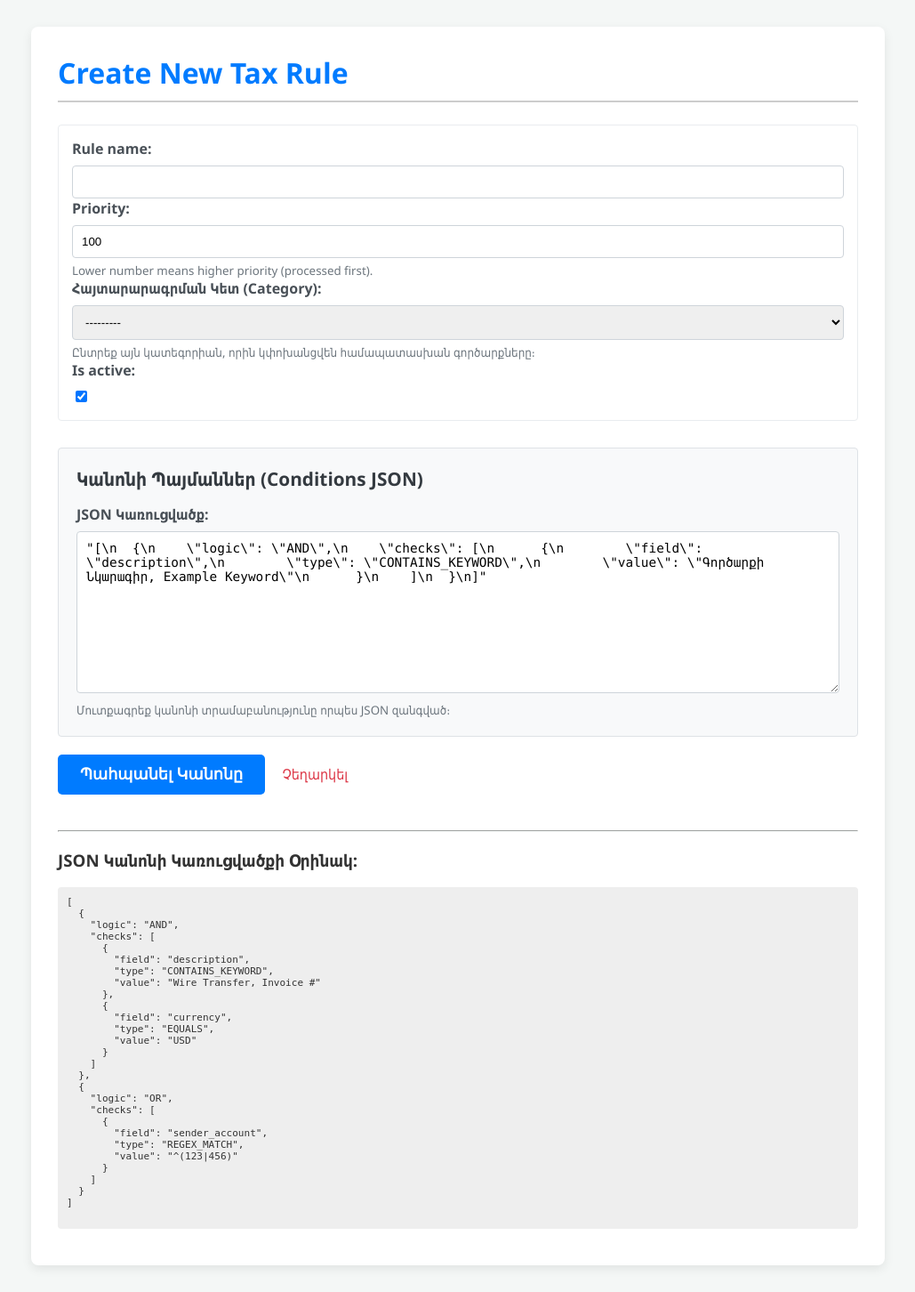
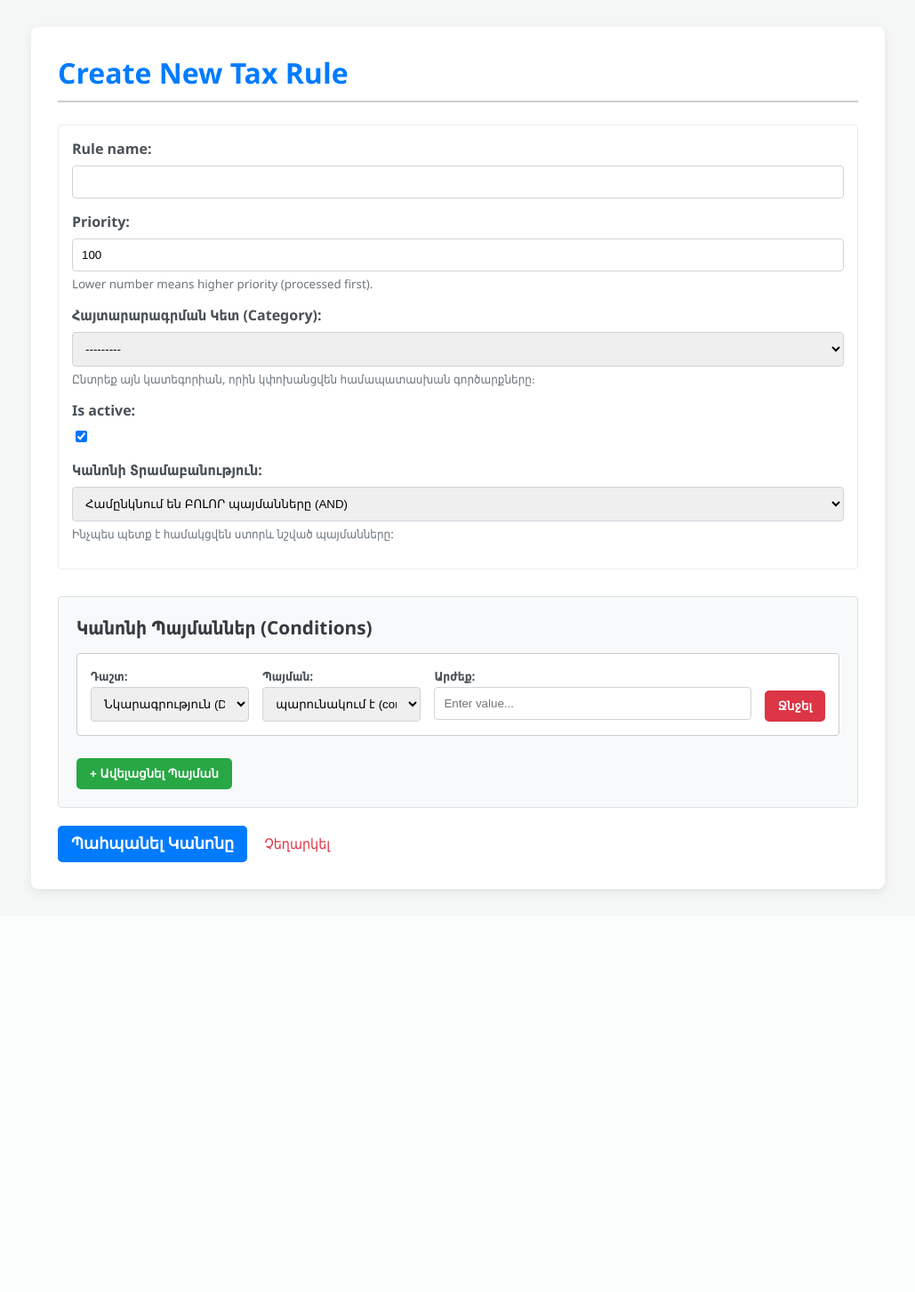
Before and after one commit to thehappydev393/TaxDeclaration, a Django app: page /app/rules/create/ in a window 1280 px wide. Shown: the whole page at 89% size, without its empty margins (125-1154 px from the left). After the commit the page ends 1006 px from the top, so only its background shows below. Run offline with Django 5.2, Linux system fonts and the light colour scheme; a user stored in the database is signed in; tables that the repository leaves empty hold one stand-in row (values such as "Sample post").

Commit message:
Rule create/edit form updates

```diff
--- a/tax_processor/forms.py
+++ b/tax_processor/forms.py
@@ -1,11 +1,12 @@
 # tax_processor/forms.py
 
 from django import forms
+from django.forms import formset_factory # Import formset_factory
 from datetime import date
 from .models import Declaration, TaxRule, DeclarationPoint, UnmatchedTransaction
 
 # -----------------------------------------------------------
-# Helper Widgets (For JSON field formatting)
+# Helper Widgets
 # -----------------------------------------------------------
 
 class UnescapedTextarea(forms.Textarea):
@@ -59,28 +60,84 @@
         self.fields['statement_files'].widget.attrs.update({'multiple': 'multiple'})
 
 # -----------------------------------------------------------
-# 2. Tax Rule Form (For Superadmin Rule Creation/Editing)
+# NEW: Dynamic Condition Form
+# -----------------------------------------------------------
+
+# Define the choices for the dropdowns based on your models and rules_engine
+TRANSACTION_FIELD_CHOICES = [
+    ('description', 'Նկարագրություն (Description)'),
+    ('sender', 'Ուղարկող (Sender)'),
+    ('sender_account', 'Ուղարկողի Հաշիվ (Sender Account)'),
+    ('amount', 'Գումար (Amount)'),
+    ('currency', 'Արժույթ (Currency)'),
+]
+
+CONDITION_TYPE_CHOICES = [
+    ('CONTAINS_KEYWORD', 'պարունակում է (contains keyword)'),
+    ('EQUALS', 'հավասար է (equals)'),
+    ('REGEX_MATCH', 'համընկնում է REGEX-ին (regex match)'),
+    ('GREATER_THAN', 'մեծ է (>)'),
+    ('LESS_THAN', 'փոքր է (<)'),
+]
+
+class ConditionForm(forms.Form):
+    """
+    A single form representing one check in the rules engine.
+    e.g., [Field: description] [Type: CONTAINS_KEYWORD] [Value: 'Salary']
+    """
+    field = forms.ChoiceField(
+        choices=TRANSACTION_FIELD_CHOICES,
+        label="Դաշտ",
+        widget=forms.Select(attrs={'class': 'condition-field'})
+    )
+    condition_type = forms.ChoiceField(
+        choices=CONDITION_TYPE_CHOICES,
+        label="Պայման",
+        widget=forms.Select(attrs={'class': 'condition-type'})
+    )
+    value = forms.CharField(
+        label="Արժեք",
+        widget=forms.TextInput(attrs={'class': 'condition-value', 'placeholder': 'Enter value...'})
+    )
+
+# Create a FormSet factory from the new ConditionForm
+# extra=1 shows one blank form by default.
+# can_delete=True adds a checkbox for deleting rows.
+BaseConditionFormSet = formset_factory(ConditionForm, extra=1, can_delete=True)
+
+
+# -----------------------------------------------------------
+# 2. Tax Rule Form (MODIFIED)
 # -----------------------------------------------------------
 
 class TaxRuleForm(forms.ModelForm):
-    """Form for creating and editing Tax Rules."""
+    """
+    Form for creating and editing Tax Rules.
+    NOW uses a dynamic logic dropdown instead of the JSON textarea.
+    """
 
-    # CRITICAL FIX: Use the custom choice field to handle the "Name - Description" display.
     declaration_point = DeclarationPointChoiceField(
         queryset=DeclarationPoint.objects.all().order_by('name'),
         label="Հայտարարագրման Կետ (Category)",
         help_text="Ընտրեք այն կատեգորիան, որին կփոխանցվեն համապատասխան գործարքները։"
     )
 
+    # NEW: Logic dropdown
+    logic = forms.ChoiceField(
+        choices=[
+            ('AND', 'Համընկնում են ԲՈԼՈՐ պայմանները (AND)'),
+            ('OR', 'Համընկնում է ՑԱՆԿԱՑԱԾ պայման (OR)'),
+        ],
+        label="Կանոնի Տրամաբանություն",
+        help_text="Ինչպես պետք է համակցվեն ստորև նշված պայմանները:"
+    )
+
     class Meta:
         model = TaxRule
-        fields = ['rule_name', 'priority', 'declaration_point', 'conditions_json', 'is_active']
+        # REMOVED 'conditions_json' from fields
+        fields = ['rule_name', 'priority', 'declaration_point', 'is_active']
         widgets = {
-            'conditions_json': UnescapedTextarea(attrs={'rows': 10, 'cols': 80}),
             'priority': forms.NumberInput(attrs={'min': 1, 'max': 100}),
-        }
-        help_texts = {
-            'conditions_json': 'Մուտքագրեք կանոնի տրամաբանությունը որպես JSON զանգված։',
         }
 
 
--- a/tax_processor/templates/tax_processor/rule_form.html
+++ b/tax_processor/templates/tax_processor/rule_form.html
@@ -1,5 +1,5 @@
 {% load static %}
-{% load json_filters %}
+{# We don't need json_filters anymore for this form #}
 <!DOCTYPE html>
 <html lang="en">
 <head>
@@ -18,43 +18,52 @@
             padding: 10px;
             border: 1px solid #ced4da;
             border-radius: 4px;
-            box-sizing: border-box;
-        }
-        textarea {
-            width: 100%;
-            padding: 10px;
-            border: 1px solid #ced4da;
-            border-radius: 4px;
-            box-sizing: border-box;
-            font-family: Consolas, monospace; /* Monospace font for JSON */
-            font-size: 0.9em;
+            box-sizing: border-box; /* Important for 100% width */
         }
         small { display: block; color: #6c757d; margin-top: 5px; }
         p.errorlist { color: red; margin-top: 5px; }
 
-        /* JSON specific styling */
-        .json-section {
+        /* NEW: Dynamic Formset Styling */
+        .conditions-section {
             margin-top: 30px;
             padding: 20px;
             background-color: #f8f9fa;
             border: 1px solid #dee2e6;
             border-radius: 4px;
         }
-        .json-section h2 { margin-top: 0; margin-bottom: 15px; color: #343a40; font-size: 1.3em; }
+        .conditions-section h2 { margin-top: 0; margin-bottom: 15px; color: #343a40; font-size: 1.3em; }
+
+        .condition-form-row {
+            display: grid;
+            grid-template-columns: 1fr 1fr 2fr auto;
+            gap: 15px;
+            padding: 15px;
+            margin-bottom: 10px;
+            border: 1px solid #ccc;
+            border-radius: 4px;
+            background: #fff;
+            align-items: flex-start; /* Align tops of elements */
+        }
+        .condition-form-row label {
+            font-size: 0.85em;
+            margin-bottom: 3px;
+        }
 
         /* Button Styling */
-        button[type="submit"] {
-            padding: 12px 25px;
-            background-color: #007bff;
-            color: white;
+        .btn {
+            padding: 10px 15px;
             border: none;
             border-radius: 5px;
             cursor: pointer;
-            font-size: 1.1em;
             font-weight: bold;
-            margin-top: 20px;
+            text-decoration: none;
+            display: inline-block;
+            text-align: center;
         }
-        button[type="submit"]:hover { background-color: #0056b3; }
+        .btn-primary { background-color: #007bff; color: white; }
+        .btn-primary:hover { background-color: #0056b3; }
+        .btn-success { background-color: #28a745; color: white; }
+        .btn-danger { background-color: #dc3545; color: white; }
         .cancel-link { color: #dc3545; margin-left: 15px; text-decoration: none; }
     </style>
 </head>
@@ -62,23 +71,21 @@
 <div class="container">
     <h1>{{ title }}</h1>
 
-    <form method="post">
+    <form method="post" id="rule-form">
         {% csrf_token %}
 
-        {% if form.non_field_errors %}
+        {% if form.non_field_errors or formset.non_field_errors %}
         <div style="color: red; padding: 10px; border: 1px solid red; margin-bottom: 15px;">
             {{ form.non_field_errors }}
+            {{ formset.non_field_errors }}
         </div>
         {% endif %}
 
         <div class="field-group">
             {% for field in form %}
-            {% if field.name != 'conditions_json' %}
-            <div>
+            <div style="margin-bottom: 15px;">
                 <label for="{{ field.id_for_label }}">{{ field.label }}:</label>
-
                 {{ field }}
-
                 {% if field.help_text %}
                 <small>{{ field.help_text }}</small>
                 {% endif %}
@@ -86,59 +93,117 @@
                 <p class="errorlist">{{ error }}</p>
                 {% endfor %}
             </div>
-            {% endif %}
             {% endfor %}
         </div>
 
-        <div class="json-section">
-            <h2>Կանոնի Պայմաններ (Conditions JSON)</h2>
-            <div>
-                <label for="{{ form.conditions_json.id_for_label }}">JSON Կառուցվածք:</label>
-                <textarea name="{{ form.conditions_json.name }}" id="{{ form.conditions_json.id_for_label }}"
-                          rows="10" cols="80">{{ form.conditions_json.value|json_unformat }}</textarea>
-                <small>{{ form.conditions_json.help_text }}</small>
-                {% for error in form.conditions_json.errors %}
-                <p class="errorlist">{{ error }}</p>
+        <div class="conditions-section">
+            <h2>Կանոնի Պայմաններ (Conditions)</h2>
+
+            {{ formset.management_form }}
+            <div id="condition-form-list">
+                {% for form in formset %}
+                <div class="condition-form-row">
+                    {% for hidden in form.hidden_fields %}{{ hidden }}{% endfor %}
+
+                    <div>
+                        {{ form.field.label_tag }}
+                        {{ form.field }}
+                        {{ form.field.errors }}
+                    </div>
+                    <div>
+                        {{ form.condition_type.label_tag }}
+                        {{ form.condition_type }}
+                        {{ form.condition_type.errors }}
+                    </div>
+                    <div>
+                        {{ form.value.label_tag }}
+                        {{ form.value }}
+                        {{ form.value.errors }}
+                    </div>
+                    <div style="align-self: flex-end;">
+                        {% if formset.can_delete %}
+                        <div style="display: none;">{{ form.DELETE }}</div>
+                        <button type="button" class="btn btn-danger btn-remove">Ջնջել</button>
+                        {% endif %}
+                    </div>
+                </div>
                 {% endfor %}
             </div>
+
+            <div id="empty-form-template" style="display: none;">
+                <div class="condition-form-row">
+                    {% for hidden in formset.empty_form.hidden_fields %}{{ hidden }}{% endfor %}
+                    <div>
+                        {{ formset.empty_form.field.label_tag }}
+                        {{ formset.empty_form.field }}
+                    </div>
+                    <div>
+                        {{ formset.empty_form.condition_type.label_tag }}
+                        {{ formset.empty_form.condition_type }}
+                    </div>
+                    <div>
+                        {{ formset.empty_form.value.label_tag }}
+                        {{ formset.empty_form.value }}
+                    </div>
+                    <div style="align-self: flex-end;">
+                        {% if formset.can_delete %}
+                        <div style="display: none;">{{ formset.empty_form.DELETE }}</div>
+                        <button type="button" class="btn btn-danger btn-remove">Ջնջել</button>
+                        {% endif %}
+                    </div>
+                </div>
+            </div>
+
+            <button type="button" id="add-condition-btn" class="btn btn-success" style="margin-top: 15px;">+ Ավելացնել Պայման</button>
         </div>
 
-        <button type="submit">Պահպանել Կանոնը</button>
+        <button type="submit" class="btn btn-primary" style="margin-top: 20px; font-size: 1.1em;">Պահպանել Կանոնը</button>
         <a href="{% url 'rule_list' %}" class="cancel-link">Չեղարկել</a>
     </form>
+</div>
 
-    <hr style="margin-top: 40px; border-color: #f4f7f6;">
+<script>
+    document.addEventListener('DOMContentLoaded', function() {
+        const formList = document.getElementById('condition-form-list');
+        const addBtn = document.getElementById('add-condition-btn');
+        const emptyFormTemplate = document.getElementById('empty-form-template').innerHTML;
+        const totalFormsInput = document.querySelector('input[name="conditions-TOTAL_FORMS"]');
+        const formPrefix = 'conditions'; // Must match the prefix in the view
 
-    <h3>JSON Կանոնի Կառուցվածքի Օրինակ:</h3>
-    <pre style="background-color: #eee; padding: 10px; border-radius: 4px; font-size: 0.85em;">
-[
-  {
-    "logic": "AND",
-    "checks": [
-      {
-        "field": "description",
-        "type": "CONTAINS_KEYWORD",
-        "value": "Wire Transfer, Invoice #"
-      },
-      {
-        "field": "currency",
-        "type": "EQUALS",
-        "value": "USD"
-      }
-    ]
-  },
-  {
-    "logic": "OR",
-    "checks": [
-      {
-        "field": "sender_account",
-        "type": "REGEX_MATCH",
-        "value": "^(123|456)"
-      }
-    ]
-  }
-]
-        </pre>
-</div>
+        addBtn.addEventListener('click', function() {
+            // Get the current number of forms
+            let currentFormCount = parseInt(totalFormsInput.value, 10);
+
+            // Create new form HTML, replacing the prefix placeholder
+            let newFormHtml = emptyFormTemplate.replace(/__prefix__/g, currentFormCount);
+
+            // Append to the list
+            let tempDiv = document.createElement('div');
+            tempDiv.innerHTML = newFormHtml;
+            formList.appendChild(tempDiv.firstElementChild);
+
+            // Increment the total forms count
+            totalFormsInput.value = currentFormCount + 1;
+        });
+
+        // Event delegation for remove buttons
+        formList.addEventListener('click', function(e) {
+            if (e.target && e.target.classList.contains('btn-remove')) {
+                // Find the parent row
+                let row = e.target.closest('.condition-form-row');
+
+                // Find the DELETE checkbox within this row and check it
+                let deleteCheckbox = row.querySelector('input[type="checkbox"][id$="-DELETE"]');
+                if (deleteCheckbox) {
+                    deleteCheckbox.checked = true;
+                }
+
+                // Hide the row
+                row.style.display = 'none';
+            }
+        });
+    });
+</script>
+
 </body>
 </html>
--- a/tax_processor/views.py
+++ b/tax_processor/views.py
@@ -6,7 +6,7 @@
 from django.db import IntegrityError
 from django.db.models import Q, Count, Sum
 from django.utils import timezone
-from .forms import StatementUploadForm, TaxRuleForm, ResolutionForm
+from .forms import StatementUploadForm, TaxRuleForm, ResolutionForm, BaseConditionFormSet
 from .services import import_statement_service
 from .rules_engine import RulesEngine
 from .models import Declaration, Transaction, TaxRule, UnmatchedTransaction, UserProfile
@@ -178,7 +178,10 @@
 
 @user_passes_test(is_superadmin)
 def rule_create_or_update(request, rule_id=None):
-    """Handles creating a new rule or updating an existing one."""
+    """
+    Handles creating a new rule or updating an existing one using
+    a dynamic formset for conditions.
+    """
     if rule_id:
         rule = get_object_or_404(TaxRule, pk=rule_id)
         title = f"Update Rule: {rule.rule_name}"
@@ -186,34 +189,77 @@
         rule = None
         title = "Create New Tax Rule"
 
+    # A "prefix" is necessary when using multiple formsets on one page
+    formset_prefix = 'conditions'
+
     if request.method == 'POST':
         form = TaxRuleForm(request.POST, instance=rule)
-        if form.is_valid():
+        formset = BaseConditionFormSet(request.POST, prefix=formset_prefix)
+
+        if form.is_valid() and formset.is_valid():
             new_rule = form.save(commit=False)
 
             if not new_rule.pk:
                 new_rule.created_by = request.user
 
+            # --- SERIALIZE FORMSET DATA TO JSON ---
+            checks = []
+            for check_form in formset.cleaned_data:
+                # Only include non-empty forms that haven't been marked for deletion
+                if check_form and not check_form.get('DELETE'):
+                    checks.append({
+                        'field': check_form['field'],
+                        'type': check_form['condition_type'],
+                        'value': check_form['value']
+                    })
+
+            # We wrap it in a list to match the engine's expected structure
+            new_rule.conditions_json = [{
+                'logic': form.cleaned_data['logic'],
+                'checks': checks
+            }]
+            # --- END SERIALIZATION ---
+
             new_rule.save()
             messages.success(request, f"Tax Rule '{new_rule.rule_name}' saved successfully.")
             return redirect('rule_list')
+
     else:
-        initial_data = {}
-        if not rule:
-            # 1. Generate the clean JSON string
-            json_string = json.dumps([
-                {"logic": "AND", "checks": [
-                    {"field": "description", "type": "CONTAINS_KEYWORD", "value": "Գործարքի Նկարագիր, Example Keyword"}
-                ]}
-            ], indent=2, ensure_ascii=False)
+        # --- DESERIALIZE JSON TO FORMSET (for GET request) ---
+        initial_form_data = {}
+        initial_formset_data = []
 
-            # 2. Assign the string to initial data (no trimming needed here, as it's not double-quoted yet)
-            initial_data['conditions_json'] = json_string
+        if rule:
+            # If editing an existing rule, parse its JSON
+            if rule.conditions_json and isinstance(rule.conditions_json, list) and len(rule.conditions_json) > 0 and rule.conditions_json[0]:
+                logic_block = rule.conditions_json[0]
+                initial_form_data['logic'] = logic_block.get('logic', 'AND')
 
-        form = TaxRuleForm(instance=rule, initial=initial_data)
+                # Re-map the check structure to the formset structure
+                for check in logic_block.get('checks', []):
+                    initial_formset_data.append({
+                        'field': check.get('field'),
+                        'condition_type': check.get('type'),
+                        'value': check.get('value')
+                    })
 
-    context = {'form': form, 'title': title, 'rule': rule}
+        else:
+            # This is a new rule
+            initial_form_data['logic'] = 'AND'
+            # (formset will be blank, extra=1 handles it)
+
+        form = TaxRuleForm(instance=rule, initial=initial_form_data)
+        formset = BaseConditionFormSet(initial=initial_formset_data, prefix=formset_prefix)
+        # --- END DESERIALIZATION ---
+
+    context = {
+        'form': form,
+        'formset': formset, # Pass the formset to the template
+        'title': title,
+        'rule': rule
+    }
     return render(request, 'tax_processor/rule_form.html', context)
+
 
 @user_passes_test(is_superadmin)
 def rule_delete(request, rule_id):
@@ -424,7 +470,7 @@
         'proposals': proposals,
         'title': 'New Rule Proposals Awaiting Review'
     }
-    return render(request, 'tax_processor/review_proposals.html', context)
+    return render(request, 'tax_consumer/review_proposals.html', context)
 
 @user_passes_test(is_superadmin)
 def finalize_rule(request, unmatched_id):
@@ -463,12 +509,51 @@
 
     if request.method == 'POST':
         # Use the TaxRuleForm to validate and save the new rule
-        form = TaxRuleForm(request.POST, initial=initial_data)
-        if form.is_valid():
+        # Note: This part will also need to be updated if the finalize_rule
+        # view is to *also* use the new dynamic formset.
+        # For now, it still assumes the old TaxRuleForm with JSON textarea.
+
+        # --- IMPORTANT ---
+        # The code below STILL assumes TaxRuleForm takes 'conditions_json'
+        # If we want finalize_rule to use the new dynamic formset, this
+        # view must be updated just like rule_create_or_update was.
+
+        # --- TEMPORARY WORKAROUND (assuming old form for finalize_rule) ---
+        # We need to temporarily re-create a simple form for this view
+        # This is complex. Let's update this view properly.
+
+        # --- PROPER UPDATE FOR finalize_rule ---
+
+        # We can't use TaxRuleForm here easily because it no longer has conditions_json
+        # The *best* approach is to re-use the rule_create_or_update view
+
+        # --- SIMPLEST FIX: Re-create TaxRule with the dynamic formset ---
+
+        form = TaxRuleForm(request.POST, instance=None) # Create a NEW rule
+        formset = BaseConditionFormSet(request.POST, prefix='conditions') # Use the same prefix
+
+        if form.is_valid() and formset.is_valid():
             with db_transaction.atomic():
                 # 1. Create the new permanent TaxRule
                 new_rule = form.save(commit=False)
                 new_rule.created_by = request.user
+
+                # --- SERIALIZE FORMSET DATA TO JSON ---
+                checks = []
+                for check_form in formset.cleaned_data:
+                    if check_form and not check_form.get('DELETE'):
+                        checks.append({
+                            'field': check_form['field'],
+                            'type': check_form['condition_type'],
+                            'value': check_form['value']
+                        })
+
+                new_rule.conditions_json = [{
+                    'logic': form.cleaned_data['logic'],
+                    'checks': checks
+                }]
+                # --- END SERIALIZATION ---
+
                 new_rule.save()
 
                 # 2. Update the UnmatchedTransaction status to indicate completion
@@ -479,11 +564,32 @@
             return redirect('review_proposals')
 
     else:
-        # Pass initial data to the form
-        form = TaxRuleForm(initial=initial_data)
+        # --- DESERIALIZE for GET request ---
+        # We are pre-filling the formset from the proposal data
+
+        # 1. Build the initial data for the main form
+        initial_form_data = {
+            'rule_name': f"AUTO_RULE: {unmatched_item.pk} - {proposal_data.get('resolved_point_name', 'Unnamed')}",
+            'declaration_point': proposal_data.get('resolved_point_id'),
+            'priority': 50, # Set a medium priority default
+            'is_active': True,
+            'logic': 'AND' # Default to AND
+        }
+
+        # 2. Build the initial data for the formset
+        initial_formset_data = [{
+            'field': 'description',
+            'condition_type': 'CONTAINS_KEYWORD',
+            'value': proposal_data.get('sample_description', '')
+        }]
+
+        form = TaxRuleForm(initial=initial_form_data)
+        formset = BaseConditionFormSet(initial=initial_formset_data, prefix='conditions')
+        # --- END DESERIALIZATION ---
 
     context = {
         'form': form,
+        'formset': formset, # Pass the formset
         'unmatched_item': unmatched_item,
         'title': f"Finalize Rule Proposal #{unmatched_id}",
         'proposal_notes': proposal_data.get('notes')
```
